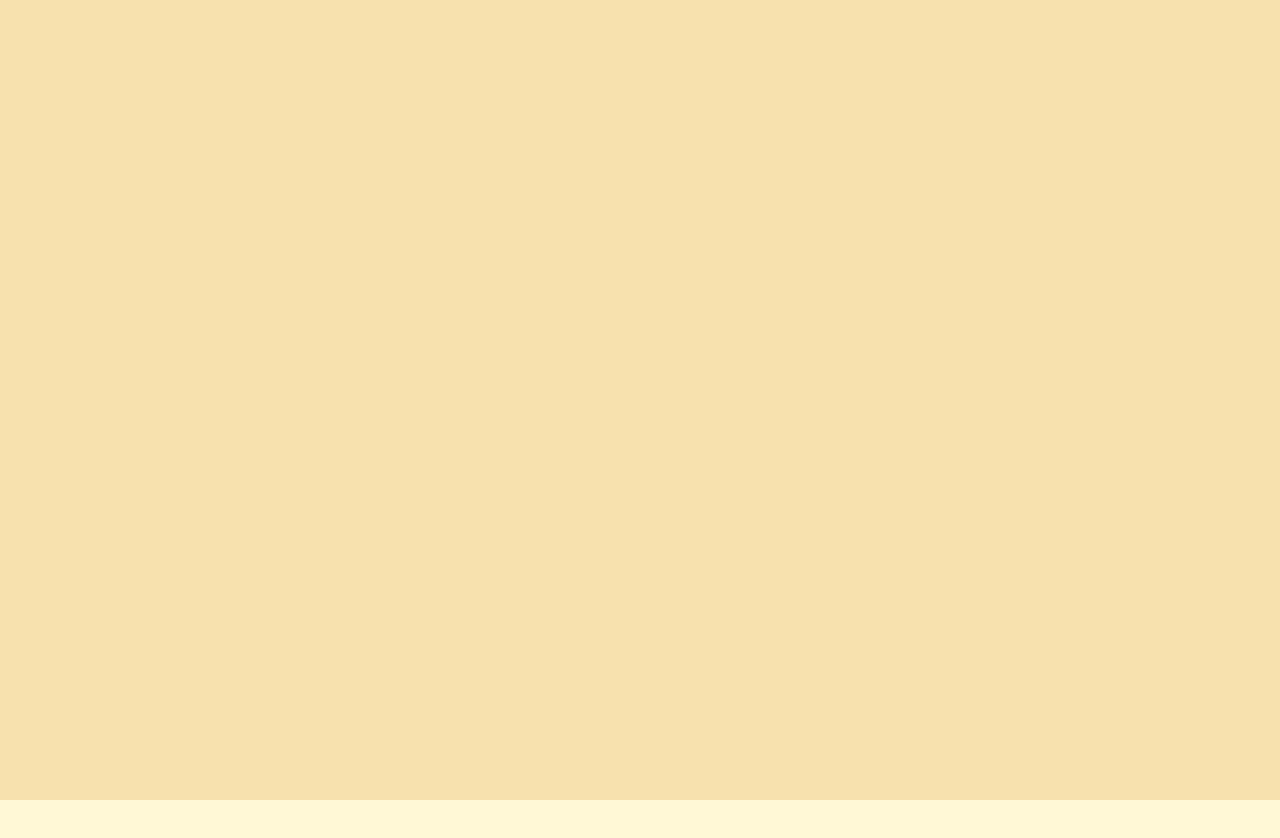
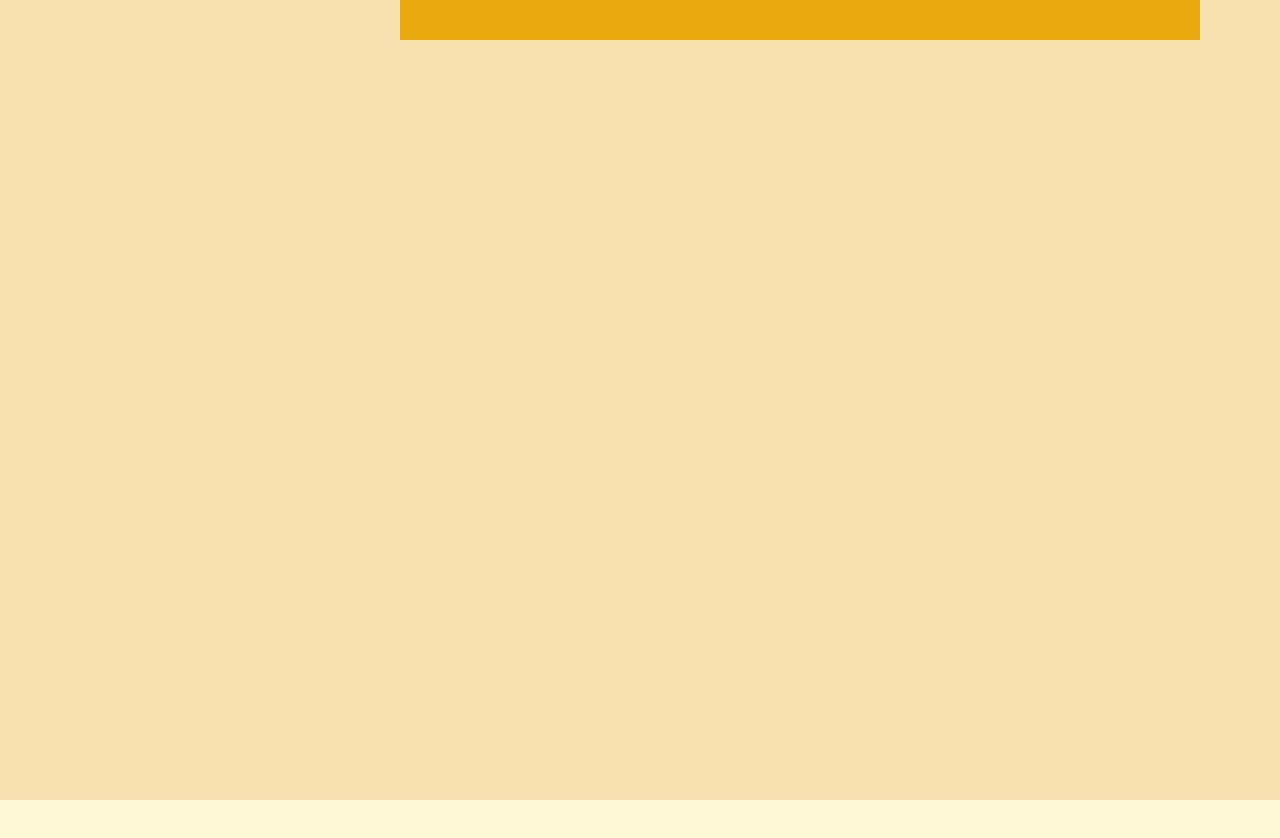
Before and after one commit to Satwant-62/ReviewVerse, a plain HTML site: page index.html in a window 1280 px wide. Shown: the top 838 px of the page. Drawn offline with Linux system fonts and the light colour scheme.

Commit message:
nav added
added nav bar

```diff
--- a/index.html
+++ b/index.html
@@ -9,8 +9,10 @@
 <body>
 <div id="main">
    <div id="page-up">
-      <div class="nav-bar">
+      <div id="navbar">
+         <nav>
 
+         </nav>
       </div>
    </div>
    <div id="page-bottom">
--- a/styles.css
+++ b/styles.css
@@ -19,6 +19,13 @@
     background-color: #F7E1AE;
     position: relative;
 }
+#navbar{
+    height: 5%;
+    width: 50%;
+    transform: translateX(50%);
+    background-color:#eba910;
+
+}
 
 #page-bottom{
     height: 50rem;
```
